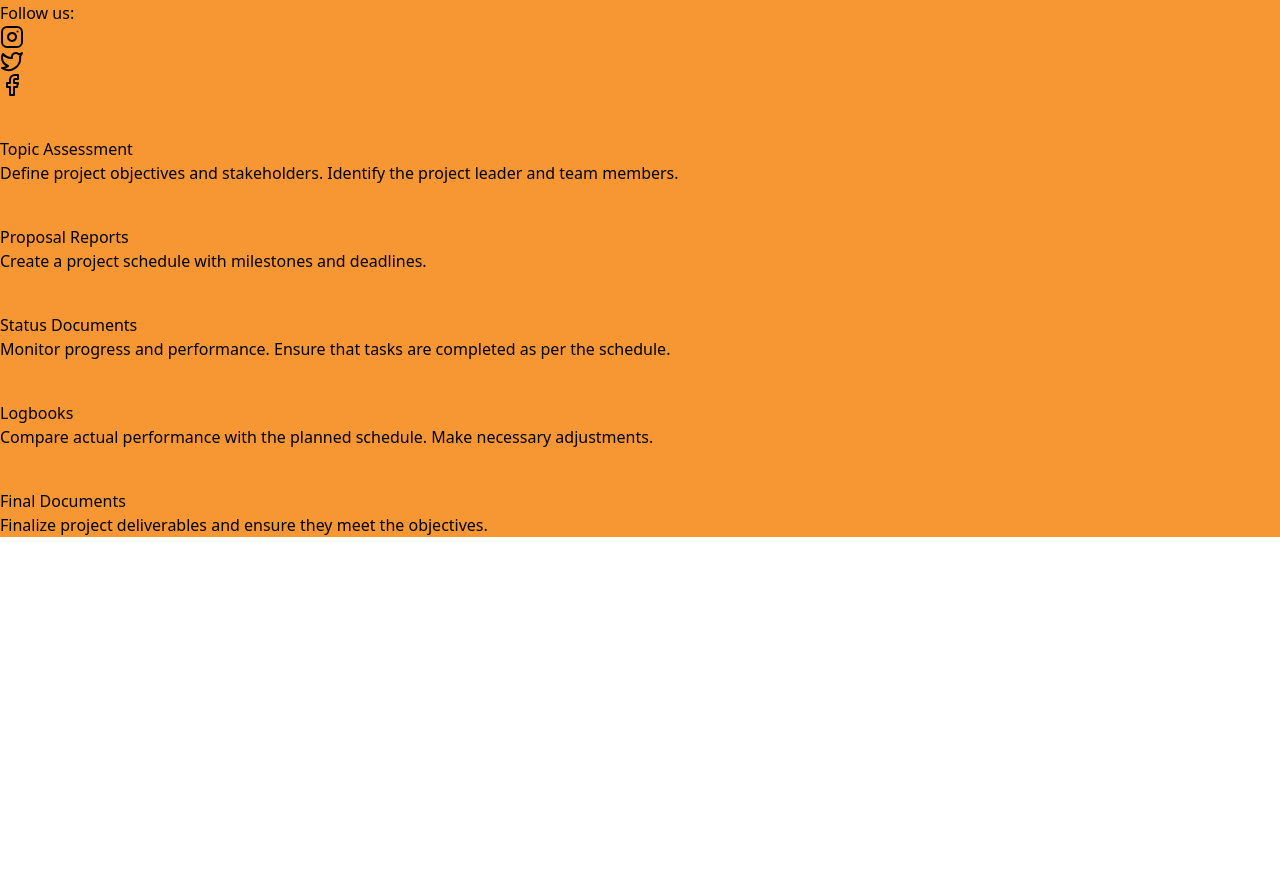
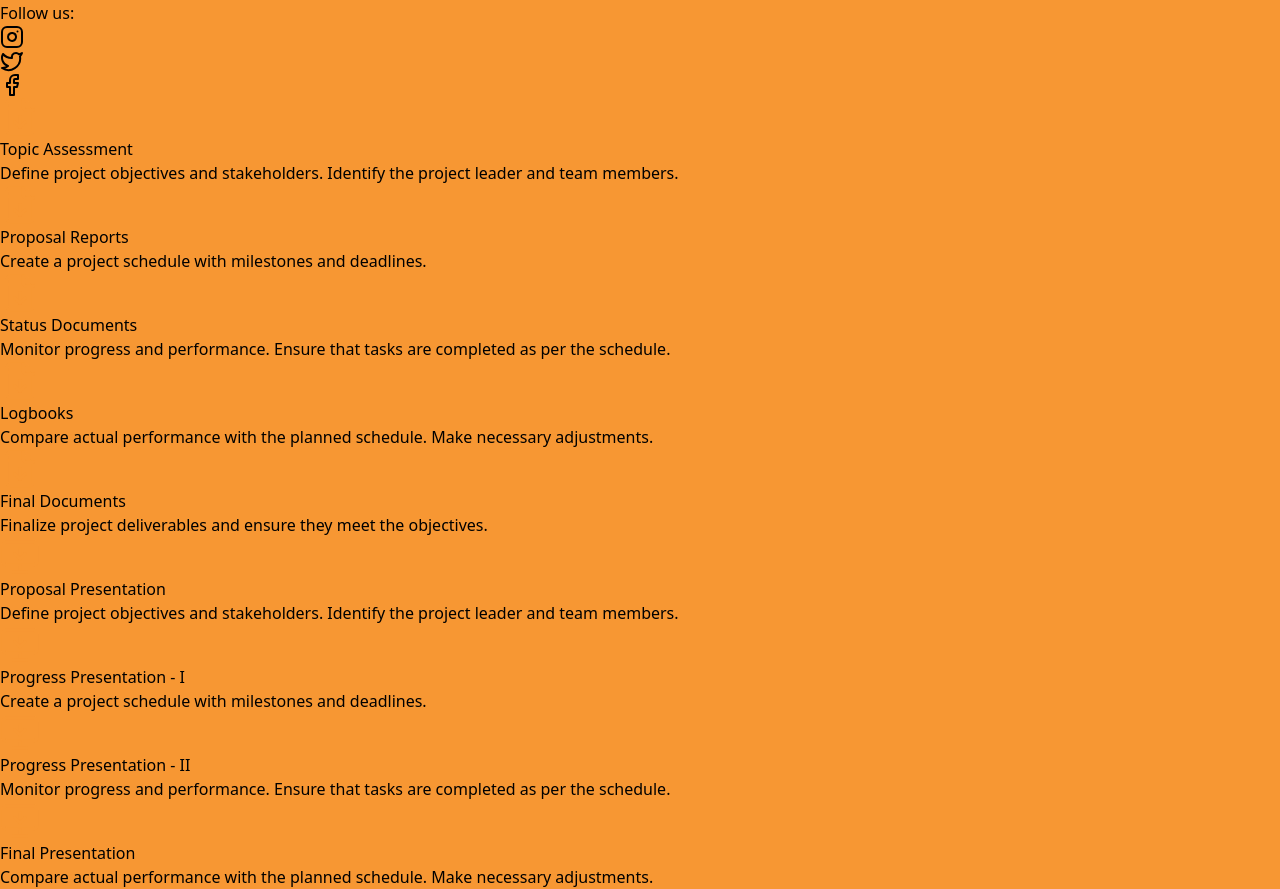
Before and after one commit to MiulesiKulasekara/Kidstac, a React (Vite) app: page / in a window 1280 px wide. Shown: the part 8436-9325 px from the top of the page. Before the commit the page ends 8973 px from the top, so only its background shows below. Built offline with nearby package versions, Linux system fonts and the light colour scheme.

Commit message:
Downloads

```diff
--- a/src/components/Presentation.jsx
+++ b/src/components/Presentation.jsx
@@ -0,0 +1,55 @@
+import { MonitorDown } from "lucide-react";
+
+const Presentation = () => {
+  const phases = [
+    {
+      title: "Proposal Presentation",
+      description:
+        "Define project objectives and stakeholders. Identify the project leader and team members.",
+      fileUrl:
+        "https://drive.google.com/drive/folders/1A1zWrOgGPQIHJuPHnM2PBQvAiKliMgg8?usp=sharing",
+    },
+    {
+      title: "Progress Presentation - I",
+      description: "Create a project schedule with milestones and deadlines.",
+      fileUrl:
+        "https://drive.google.com/drive/folders/1FvGV6v3qEtto3IMOADf5q626xRwlkDZn?usp=sharing",
+    },
+    {
+      title: "Progress Presentation - II",
+      description:
+        "Monitor progress and performance. Ensure that tasks are completed as per the schedule.",
+      fileUrl:
+        "https://drive.google.com/drive/folders/1T5ax-EVacXkmpMvu7eAU7vHfJmtNmNxn?usp=sharing",
+    },
+    {
+      title: "Final Presentation",
+      description:
+        "Compare actual performance with the planned schedule. Make necessary adjustments.",
+      fileUrl:
+        "https://drive.google.com/drive/folders/199bZL-DX0xyCmhUS9Plyl2GZINZKrcEL?usp=sharing",
+    },
+  ];
+
+  return (
+    <div className="flex items-center justify-center p-8">
+      <div className="grid grid-cols-1 gap-10 md:grid-cols-4 justify-items-center">
+        {phases.map((phase, index) => (
+          <div key={index} className="text-center">
+            <div className="flex items-center justify-center mb-4">
+              <a href={phase.fileUrl} download>
+                <div className="p-4 text-4xl bg-white rounded-full">
+                  <MonitorDown size={40} color="#F79733" />
+                </div>
+              </a>
+            </div>
+            <h3 className="mb-2 text-lg font-bold">{phase.title}</h3>
+            <p className="text-sm text-gray-700">{phase.description}</p>
+          </div>
+        ))}
+      </div>
+    </div>
+  );
+};
+
+export default Presentation;
--- a/src/pages/Downloads.jsx
+++ b/src/pages/Downloads.jsx
@@ -0,0 +1,11 @@
+import Docs from "../components/Docs";
+import Presentation from "../components/Presentation";
+
+export const Downloads = () => {
+    return (
+        <div>
+            <Docs/>
+            <Presentation/>
+        </div>
+    )
+}
--- a/src/pages/MainPage.jsx
+++ b/src/pages/MainPage.jsx
@@ -1,7 +1,7 @@
 import NavBar from "../components/NavBar";
 import Aboutus from "../components/Aboutus";
 import Contactus from "../components/Contactus";
-import Docs from "../components/Docs";
+import { Downloads } from "./Downloads";
 
 import React from "react";
 
@@ -11,7 +11,8 @@ const MainPage = () => {
       <NavBar />
       <Aboutus />
       <Contactus />
-      <Docs/>
+      <Downloads/>
+
     </div>
   );
 };
```
